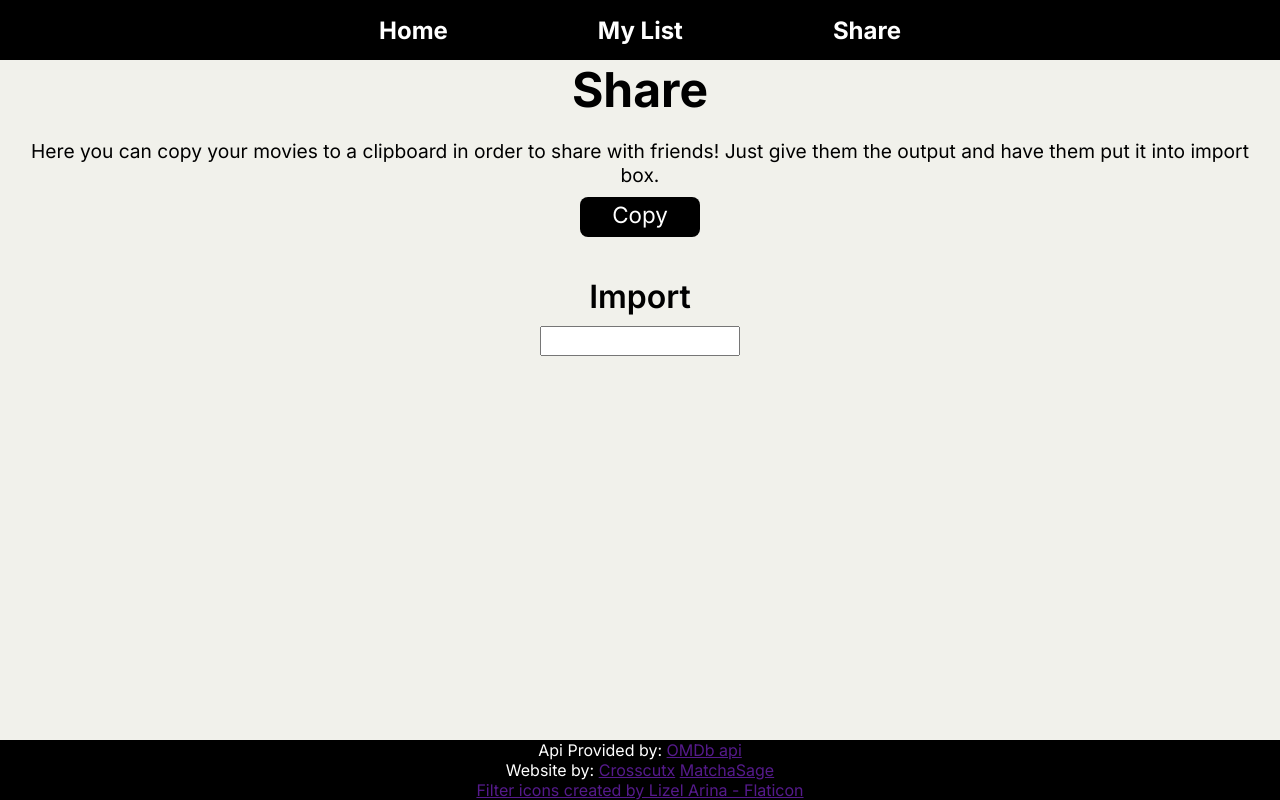
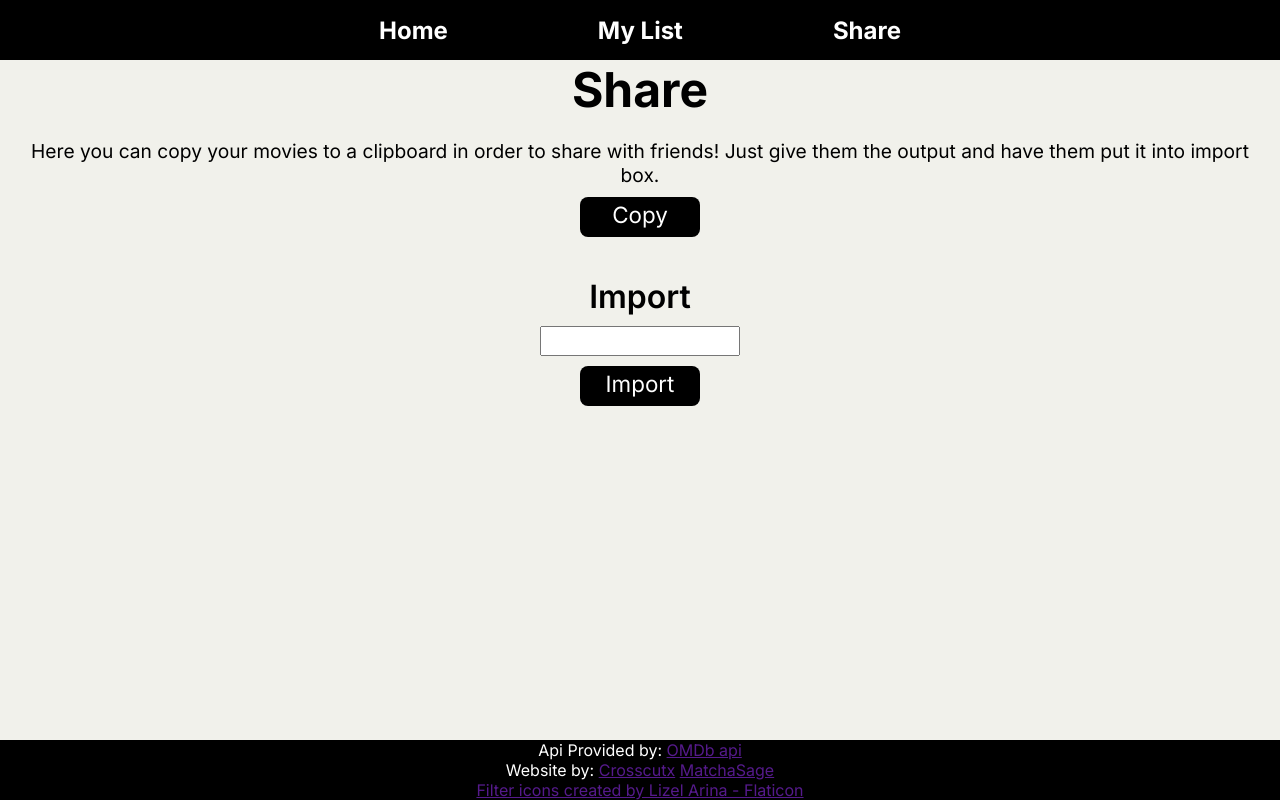
Before and after one commit to MatchaSage/movie-list-, a React (Vite) app: page / in a window 1280 px wide. Both pictures are taken after a click on the element "Share". Built offline with nearby package versions, Linux system fonts and the light colour scheme; no server answers.

Commit message:
Import functionality is added

```diff
--- a/src/App.jsx
+++ b/src/App.jsx
@@ -313,8 +313,14 @@ export default function App() {
         }
       }
       newMovie.watched = false;
+      console.log(newMovie);
       return [...oldMovies, newMovie];
     });
+  }
+
+  function movieListImport(movieArray) {
+    console.log("Inside movielistimport");
+    console.log(movieArray);
   }
 
   function movieListDelete(selectedMovie) {
@@ -341,6 +347,7 @@ export default function App() {
       return newMovieArray;
     });
   }
+
   //Adds movie info to an object that holds it for the MofieInfo component
   function selectedMovieSetter(movie) {
     setSelectedMovie(movie);
@@ -365,7 +372,6 @@ export default function App() {
     );
     const data = await res.json();
     // imdbArray.push(data);
-
     setSearchResults((prev) => [...prev, data]);
   }
 
@@ -422,7 +428,9 @@ export default function App() {
           setShowFilter={showFilterSetter}
         />
       )}
-      {showPage === "share" && <Share movieList={movieList} />}
+      {showPage === "share" && (
+        <Share movieList={movieList} movieListAdd={movieListAdd} />
+      )}
       {showInfo && (
         <MovieInfo
           selectedMovie={selectedMovie}
--- a/src/Components/Home.jsx
+++ b/src/Components/Home.jsx
@@ -6,7 +6,7 @@ export default function Home(props) {
   function handleChange(event) {
     props.setSearchBar(event.target.value);
   }
-  console.log(props.searchResults);
+
   if (props.searchResults != undefined && props.searchResults.length != 0) {
     movieItems = props.searchResults.map((movie) => {
       return (
--- a/src/Components/Share.jsx
+++ b/src/Components/Share.jsx
@@ -12,6 +12,28 @@ export default function Share(props) {
       console.log("content copied to clipboard");
     } catch (err) {
       console.log("Failed to copy: ", err);
+    }
+  }
+
+  async function addMovie(imdbID) {
+    const res = await fetch(
+      `http://www.omdbapi.com/?i=${imdbID}&r=json&apikey=8ade757e`
+    );
+    const data = await res.json();
+    // add to movie list
+    props.movieListAdd(data);
+  }
+
+  function importMovies() {
+    //Get the import textbox value
+    let importValue = document.getElementById("import").value;
+    try {
+      importValue = JSON.parse(importValue);
+      for (let i = 0; i < importValue.length; i++) {
+        addMovie(importValue[i]);
+      }
+    } catch (err) {
+      console.log("Invalid import value", err);
     }
   }
 
@@ -31,6 +53,15 @@ export default function Share(props) {
       <div className="import-row">
         <label htmlFor="import">Import</label>
         <input type="text" id="import" />
+        <button
+          type="button"
+          className="import-button"
+          onClick={() => {
+            importMovies();
+          }}
+        >
+          Import
+        </button>
       </div>
     </div>
   );
--- a/src/Styles/share.css
+++ b/src/Styles/share.css
@@ -60,3 +60,19 @@
   height: 30px;
   width: 200px;
 }
+
+.import-row button {
+  font-family: inter, Arial, Helvetica, sans-serif;
+  font-size: 1.4rem;
+  height: 40px;
+  width: 120px;
+  border-radius: 8px;
+  border: none;
+  padding-bottom: 5px;
+  background-color: black;
+  color: white;
+}
+
+.import-row button:hover {
+  background-color: rgb(217, 78, 78);
+}
```
